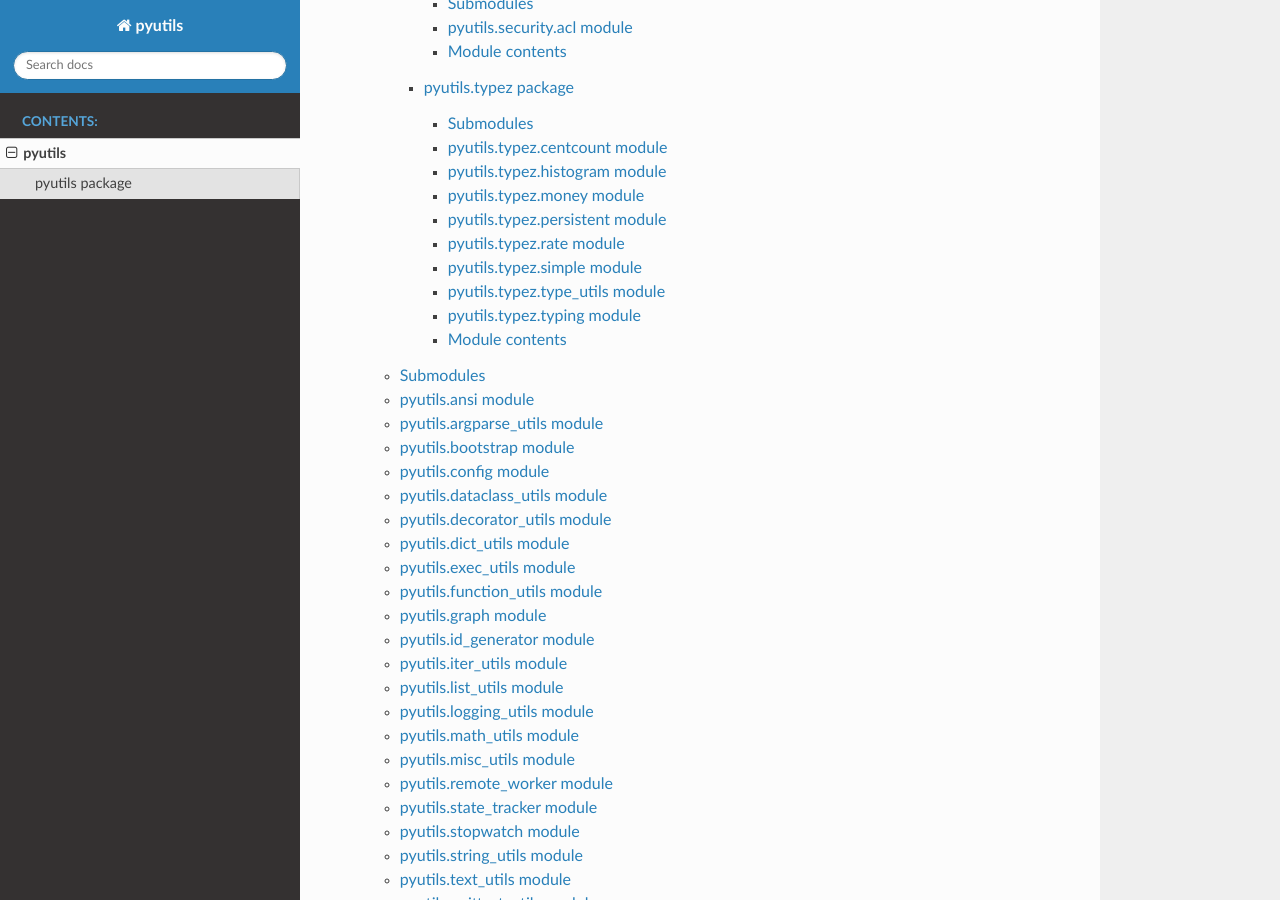
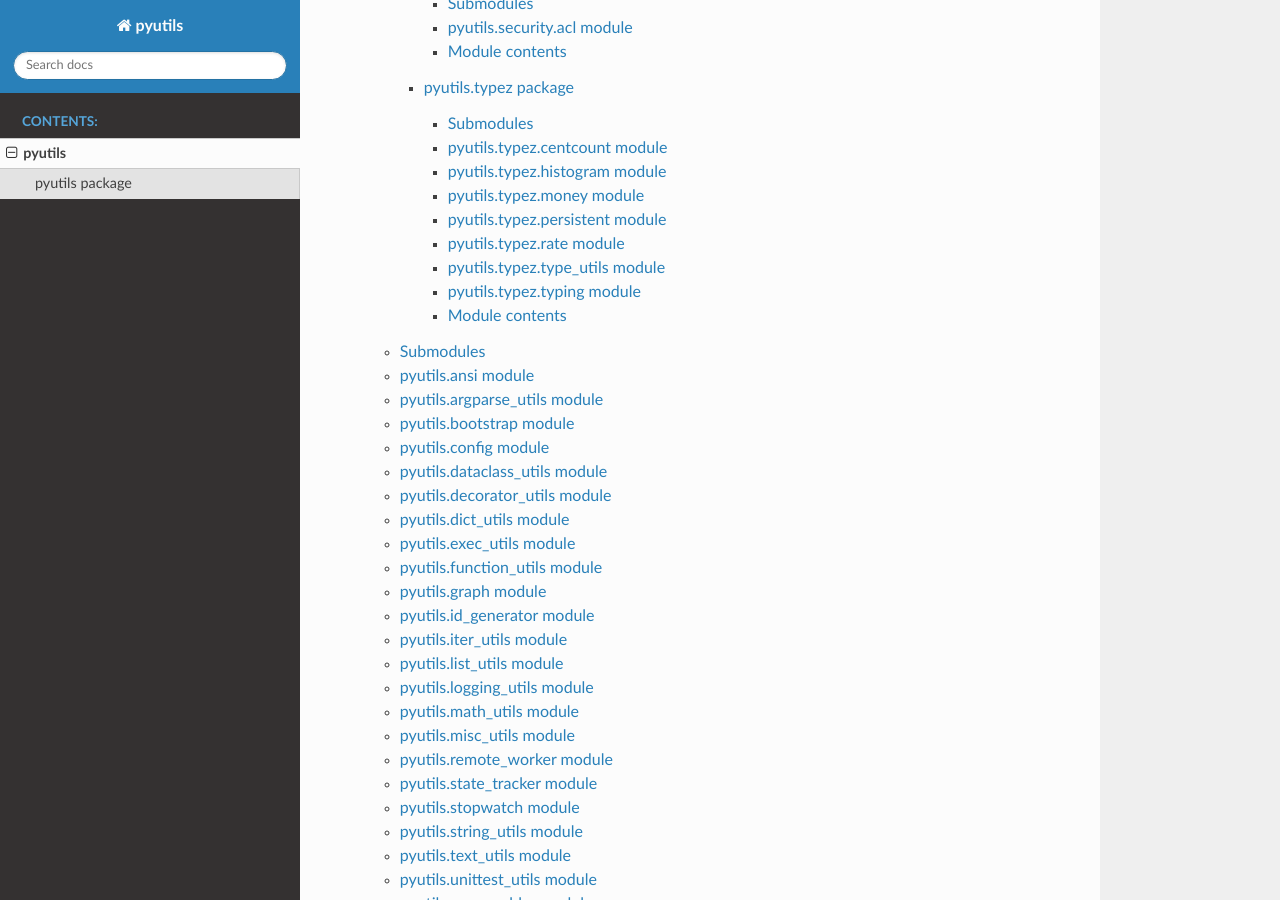
Before and after one commit to scottgasch/pyutils, a Sphinx documentation site: the page built from docs/modules.rst, in a window 1280 px wide and 900 px high, scrolled down 1404 px. Built offline with Sphinx 7.4.7 and the Read the Docs theme 2.0.0, drawn with Linux system fonts in a browser that asks for light colours.

Commit message:
Fixup docs.

```diff
--- a/docs/pyutils.typez.rst
+++ b/docs/pyutils.typez.rst
@@ -48,14 +48,6 @@ pyutils.typez.rate module
    :undoc-members:
    :show-inheritance:
 
-pyutils.typez.simple module
----------------------------
-
-.. automodule:: pyutils.typez.simple
-   :members:
-   :undoc-members:
-   :show-inheritance:
-
 pyutils.typez.type\_utils module
 --------------------------------
 
```
